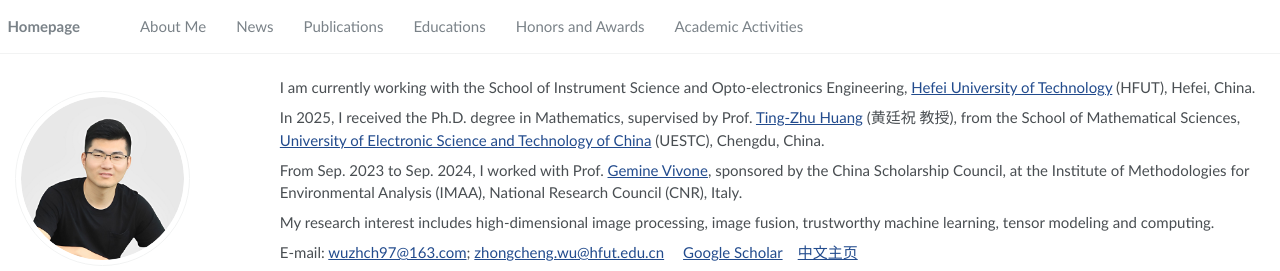
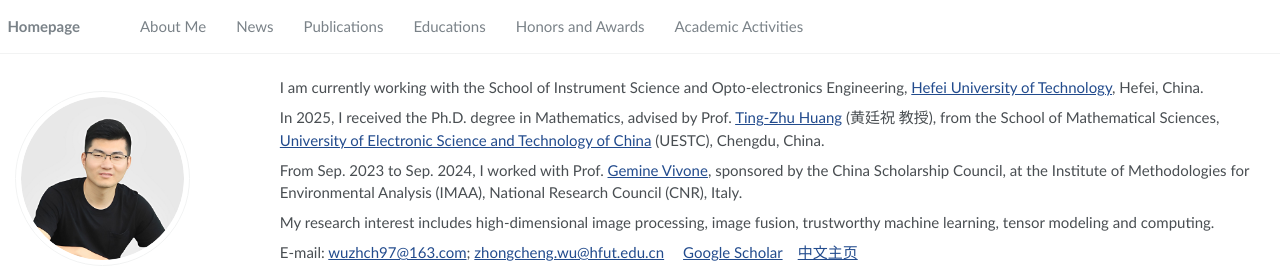
Before and after one commit to zhongchengwu/zhongchengwu.github.io, a Jekyll site: the page built from _pages/about.md, in a window 1280 px wide and 900 px high. Shown: the top 271 px of the window. Built offline with Jekyll 4.4.1, drawn with Linux system fonts in a browser that asks for light colours.

Commit message:
Update about.md

```diff
--- a/_pages/about.md
+++ b/_pages/about.md
@@ -18,9 +18,9 @@ redirect_from:
 <span class='anchor' id='about-me'></span>
 
 
-I am currently working with the School of Instrument Science and Opto-electronics Engineering, [Hefei University of Technology](https://www.hfut.edu.cn/) (HFUT), Hefei, China.
+I am currently working with the School of Instrument Science and Opto-electronics Engineering, [Hefei University of Technology](https://www.hfut.edu.cn/), Hefei, China.
 
-In 2025, I received the Ph.D. degree in Mathematics, supervised by Prof. [Ting-Zhu Huang](http://www.math.uestc.edu.cn/info/1081/2041.htm) (黄廷祝 教授), from the School of Mathematical Sciences, [University of Electronic Science and Technology of China](https://www.uestc.edu.cn/) (UESTC), Chengdu, China.
+In 2025, I received the Ph.D. degree in Mathematics, advised by Prof. [Ting-Zhu Huang](http://www.math.uestc.edu.cn/info/1081/2041.htm) (黄廷祝 教授), from the School of Mathematical Sciences, [University of Electronic Science and Technology of China](https://www.uestc.edu.cn/) (UESTC), Chengdu, China.
 
 From Sep. 2023 to Sep. 2024, I worked with Prof. [Gemine Vivone](https://sites.google.com/site/vivonegemine), sponsored by the China Scholarship Council, at the Institute of Methodologies for Environmental Analysis (IMAA), National Research Council (CNR), Italy.
 
```
